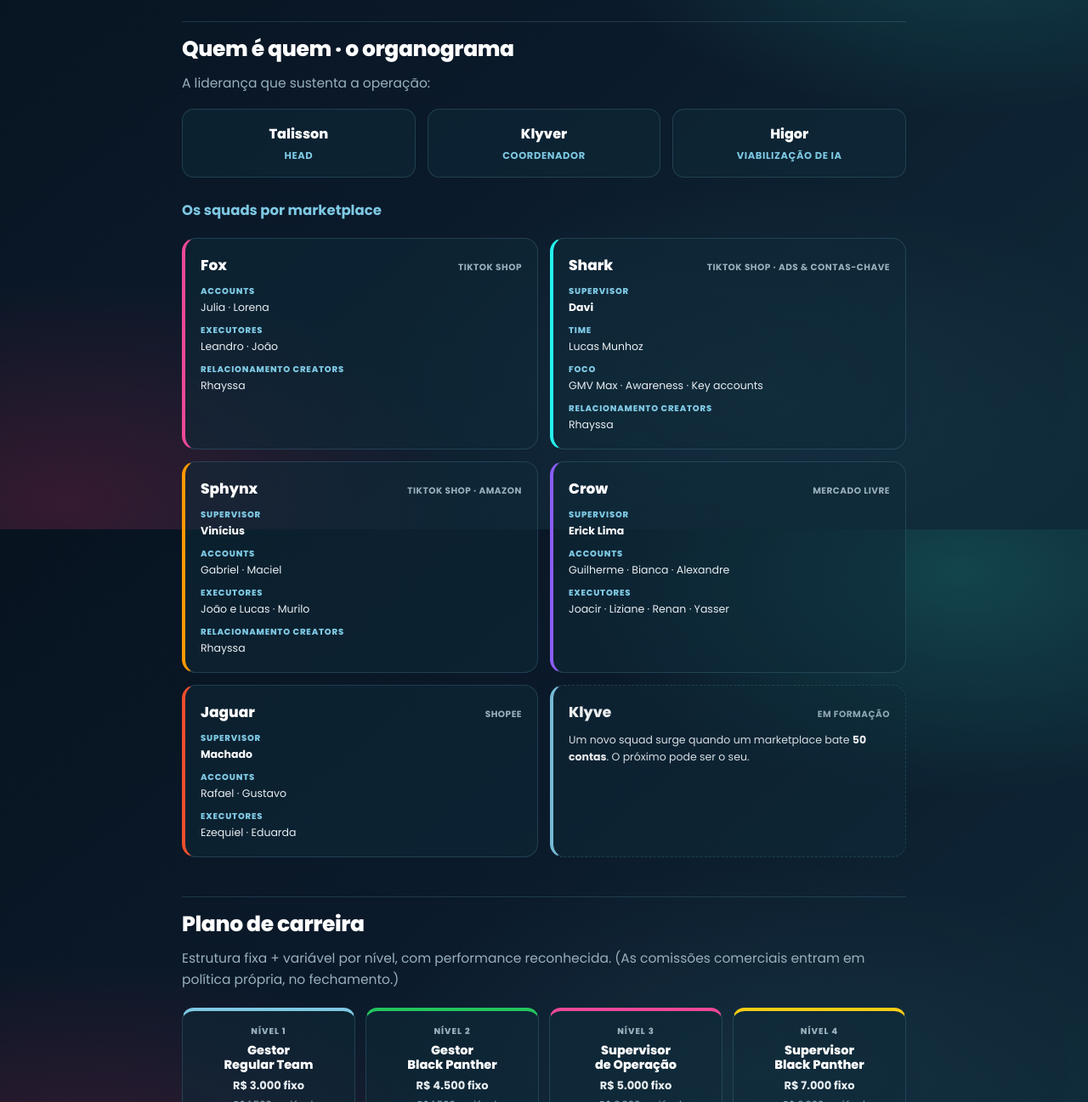
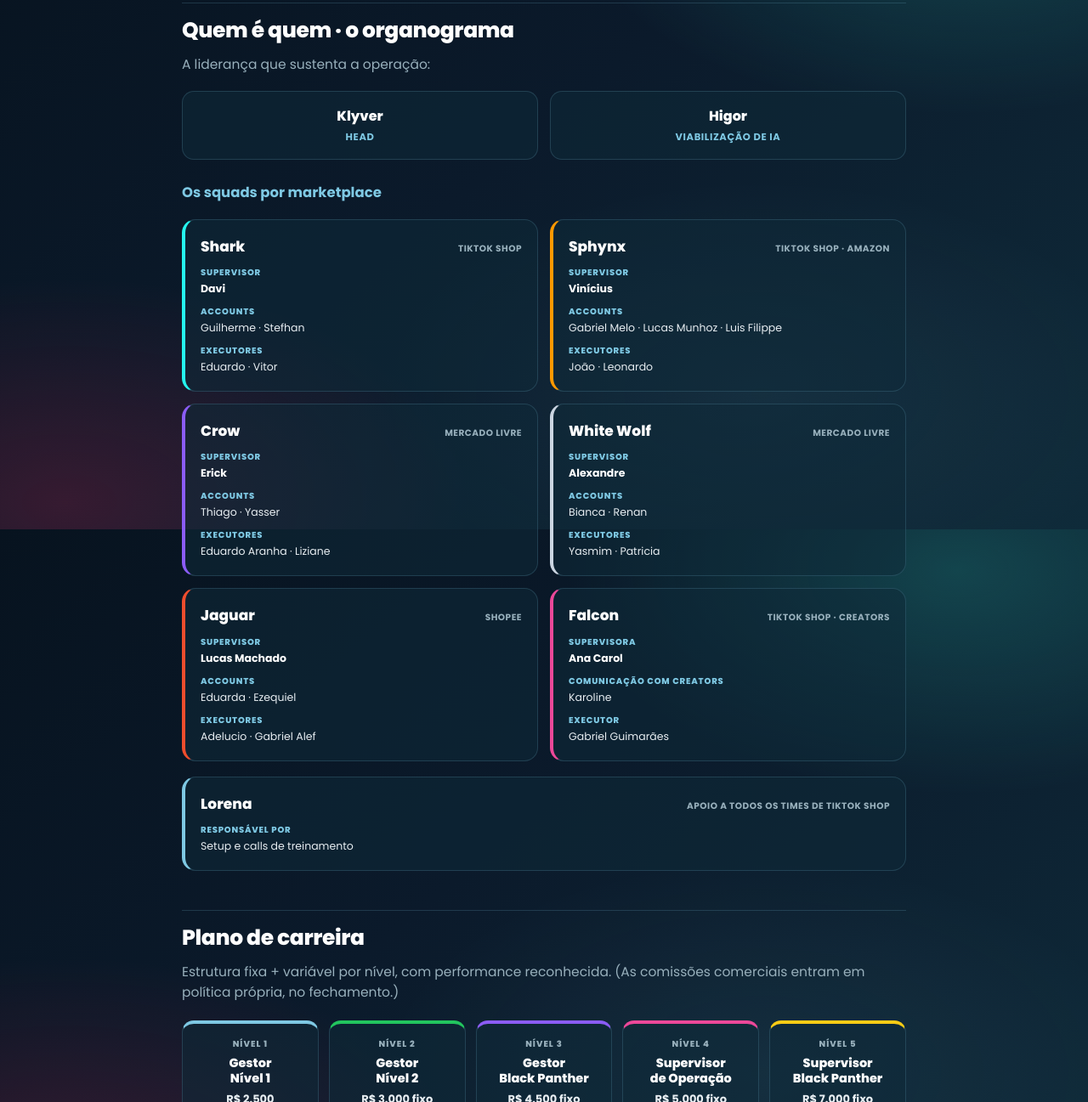
Before and after one commit to berteloni00/TTK-SHOP---VINICIUS-BERTELONI, a plain HTML site: page Boas-Vindas/BEM-VINDO-ELEVATE.html in a window 1280 px wide. Shown: the part 3377-4674 px from the top of the page at 85% size. Drawn offline with Linux system fonts and the light colour scheme.

Commit message:
Atualiza copia do site original

```diff
--- a/Boas-Vindas/BEM-VINDO-ELEVATE.html
+++ b/Boas-Vindas/BEM-VINDO-ELEVATE.html
@@ -121,7 +121,7 @@
   @media (max-width:760px){.roles{grid-template-columns:1fr;}}
 
   /* liderança + squads */
-  .leadgrid{display:grid;grid-template-columns:repeat(3,1fr);gap:14px;margin:18px 0;}
+  .leadgrid{display:grid;grid-template-columns:repeat(2,1fr);gap:14px;margin:18px 0;}
   .leadgrid .l{background:var(--card);border:1px solid var(--cardborder);border-radius:14px;padding:16px 18px;text-align:center;}
   .leadgrid .l .ln{font-weight:800;color:#fff;font-size:16px;}
   .leadgrid .l .lr{font-size:11.5px;font-weight:700;letter-spacing:.6px;text-transform:uppercase;color:var(--accent);margin-top:3px;}
@@ -130,7 +130,8 @@
   .squads{display:grid;grid-template-columns:repeat(2,1fr);gap:14px;margin:18px 0;}
   .squad{background:var(--card);border:1px solid var(--cardborder);border-radius:16px;padding:18px;border-left:4px solid var(--accent);}
   .squad.crow{border-left-color:var(--crow);}
-  .squad.fox{border-left-color:var(--fox);}
+  .squad.falcon{border-left-color:#EC4899;}
+  .squad.white-wolf{border-left-color:#CBD5E1;}
   .squad.jaguar{border-left-color:var(--jaguar);}
   .squad.monkey{border-left-color:var(--monkey);}
   .squad.sphynx{border-left-color:var(--sphynx);}
@@ -145,9 +146,9 @@
   @media (max-width:660px){.squads{grid-template-columns:1fr;}}
 
   /* carreira */
-  .career{display:grid;grid-template-columns:repeat(4,1fr);gap:12px;margin:20px 0;}
+  .career{display:grid;grid-template-columns:repeat(5,minmax(0,1fr));gap:12px;margin:20px 0;}
   .lvl{background:var(--card);border:1px solid var(--cardborder);border-radius:14px;padding:16px 14px;text-align:center;border-top:4px solid var(--accent);}
-  .lvl.n1{border-top-color:#7EC8E3;}.lvl.n2{border-top-color:#22C55E;}.lvl.n3{border-top-color:#EC4899;}.lvl.n4{border-top-color:#FACC15;}
+  .lvl.n1{border-top-color:#7EC8E3;}.lvl.n2{border-top-color:#22C55E;}.lvl.n3{border-top-color:#8B5CF6;}.lvl.n4{border-top-color:#EC4899;}.lvl.n5{border-top-color:#FACC15;}
   .lvl .lk{font-size:10px;font-weight:800;letter-spacing:1px;text-transform:uppercase;color:var(--muted);}
   .lvl .lt{font-weight:800;color:#fff;font-size:14.5px;margin:6px 0;line-height:1.2;}
   .lvl .lf{font-size:13px;color:var(--text);font-weight:700;}
@@ -261,7 +262,7 @@
   <!-- ESTRUTURA -->
   <section id="estrutura">
     <h2>Como o time se organiza</h2>
-    <p class="lead">A operação roda em <strong>squads</strong>. Cada squad é uma célula completa que cuida de até <strong>50 contas</strong> num marketplace. A fórmula é sempre a mesma:</p>
+    <p class="lead">A operação roda em <strong>squads</strong>. Cada squad é uma célula completa que cuida de até <strong>50 contas</strong> num marketplace. A composição varia conforme a operação. A estrutura de referência para gestão de contas é:</p>
     <div class="formula">
       <div class="pc"><div class="n">1 Supervisor</div><div class="s">dono do resultado</div></div>
       <div class="op">+</div>
@@ -271,8 +272,8 @@
       <div class="eq">=</div>
       <div class="pc total"><div class="n">50 contas</div><div class="s">por squad</div></div>
     </div>
-    <div class="chain"><b>Coordenador</b> <span class="ar">→</span> <b>Supervisor</b> <span class="ar">→</span> <b>Account</b> <span class="ar">→</span> <b>Executor</b> &nbsp;·&nbsp; Account e Executor reportam ao Supervisor. No dia a dia, o <b>Account direciona o Executor</b>: traduz a estratégia em instrução operacional.</div>
-    <div class="callout">🌱 <b>O time cresce com a base:</b> um <b>novo squad surge quando um marketplace bate 50 contas</b>. Mais clientes = mais squads = mais oportunidade de carreira pra quem está dentro. <b>Hoje somos 31 pessoas</b> (19 gestores · 6 supervisores · 2 coordenadores · 4 comercial) cuidando de <b>155 contas</b>.</div>
+    <div class="chain"><b>Head</b> <span class="ar">→</span> <b>Supervisor</b> <span class="ar">→</span> <b>Account</b> <span class="ar">→</span> <b>Executor</b> &nbsp;·&nbsp; Account e Executor reportam ao Supervisor. No dia a dia, o <b>Account direciona o Executor</b>: traduz a estratégia em instrução operacional.</div>
+    <div class="callout">🌱 <b>O time cresce com a base:</b> um <b>novo squad surge quando um marketplace bate 50 contas</b>. Mais clientes = mais squads = mais oportunidade de carreira pra quem está dentro.</div>
   </section>
 
   <!-- PAPÉIS -->
@@ -342,48 +343,51 @@
     <h2>Quem é quem · o organograma</h2>
     <p class="lead">A liderança que sustenta a operação:</p>
     <div class="leadgrid">
-      <div class="l"><div class="ln">Talisson</div><div class="lr">Head</div></div>
-      <div class="l"><div class="ln">Klyver</div><div class="lr">Coordenador</div></div>
+      <div class="l"><div class="ln">Klyver</div><div class="lr">Head</div></div>
       <div class="l"><div class="ln">Higor</div><div class="lr">Viabilização de IA</div></div>
     </div>
     <h3>Os squads por marketplace</h3>
     <div class="squads">
-      <div class="squad fox">
-        <div class="sq"><span class="sqn">Fox</span><span class="sqm">TikTok Shop</span></div>
-        <div class="row"><span class="rk">Accounts</span>Julia · Lorena</div>
-        <div class="row"><span class="rk">Executores</span>Leandro · João</div>
-        <div class="row"><span class="rk">Relacionamento Creators</span>Rhayssa</div>
-      </div>
       <div class="squad shark">
-        <div class="sq"><span class="sqn">Shark</span><span class="sqm">TikTok Shop · Ads &amp; Contas-chave</span></div>
+        <div class="sq"><span class="sqn">Shark</span><span class="sqm">TikTok Shop</span></div>
         <div class="row"><span class="rk">Supervisor</span><b>Davi</b></div>
-        <div class="row"><span class="rk">Time</span>Lucas Munhoz</div>
-        <div class="row"><span class="rk">Foco</span>GMV Max · Awareness · Key accounts</div>
-        <div class="row"><span class="rk">Relacionamento Creators</span>Rhayssa</div>
+        <div class="row"><span class="rk">Accounts</span>Guilherme · Stefhan</div>
+        <div class="row"><span class="rk">Executores</span>Eduardo · Vitor</div>
       </div>
       <div class="squad sphynx">
         <div class="sq"><span class="sqn">Sphynx</span><span class="sqm">TikTok Shop · Amazon</span></div>
         <div class="row"><span class="rk">Supervisor</span><b>Vinícius</b></div>
-        <div class="row"><span class="rk">Accounts</span>Gabriel · Maciel</div>
-        <div class="row"><span class="rk">Executores</span>João e Lucas · Murilo</div>
-        <div class="row"><span class="rk">Relacionamento Creators</span>Rhayssa</div>
+        <div class="row"><span class="rk">Accounts</span>Gabriel Melo · Lucas Munhoz · Luis Filippe</div>
+        <div class="row"><span class="rk">Executores</span>João · Leonardo</div>
       </div>
       <div class="squad crow">
         <div class="sq"><span class="sqn">Crow</span><span class="sqm">Mercado Livre</span></div>
-        <div class="row"><span class="rk">Supervisor</span><b>Erick Lima</b></div>
-        <div class="row"><span class="rk">Accounts</span>Guilherme · Bianca · Alexandre</div>
-        <div class="row"><span class="rk">Executores</span>Joacir · Liziane · Renan · Yasser</div>
+        <div class="row"><span class="rk">Supervisor</span><b>Erick</b></div>
+        <div class="row"><span class="rk">Accounts</span>Thiago · Yasser</div>
+        <div class="row"><span class="rk">Executores</span>Eduardo Aranha · Liziane</div>
+      </div>
+      <div class="squad white-wolf">
+        <div class="sq"><span class="sqn">White Wolf</span><span class="sqm">Mercado Livre</span></div>
+        <div class="row"><span class="rk">Supervisor</span><b>Alexandre</b></div>
+        <div class="row"><span class="rk">Accounts</span>Bianca · Renan</div>
+        <div class="row"><span class="rk">Executores</span>Yasmim · Patricia</div>
       </div>
       <div class="squad jaguar">
         <div class="sq"><span class="sqn">Jaguar</span><span class="sqm">Shopee</span></div>
-        <div class="row"><span class="rk">Supervisor</span><b>Machado</b></div>
-        <div class="row"><span class="rk">Accounts</span>Rafael · Gustavo</div>
-        <div class="row"><span class="rk">Executores</span>Ezequiel · Eduarda</div>
+        <div class="row"><span class="rk">Supervisor</span><b>Lucas Machado</b></div>
+        <div class="row"><span class="rk">Accounts</span>Eduarda · Ezequiel</div>
+        <div class="row"><span class="rk">Executores</span>Adelucio · Gabriel Alef</div>
       </div>
-      <div class="squad forming">
-        <div class="sq"><span class="sqn">Klyve</span><span class="sqm">Em formação</span></div>
-        <div class="row">Um novo squad surge quando um marketplace bate <b>50 contas</b>. O próximo pode ser o seu.</div>
+      <div class="squad falcon">
+        <div class="sq"><span class="sqn">Falcon</span><span class="sqm">TikTok Shop · Creators</span></div>
+        <div class="row"><span class="rk">Supervisora</span><b>Ana Carol</b></div>
+        <div class="row"><span class="rk">Comunicação com creators</span>Karoline</div>
+        <div class="row"><span class="rk">Executor</span>Gabriel Guimarães</div>
       </div>
+    </div>
+    <div class="squad">
+      <div class="sq"><span class="sqn">Lorena</span><span class="sqm">Apoio a todos os times de TikTok Shop</span></div>
+      <div class="row"><span class="rk">Responsável por</span>Setup e calls de treinamento</div>
     </div>
   </section>
 
@@ -392,10 +396,11 @@
     <h2>Plano de carreira</h2>
     <p class="lead">Estrutura fixa + variável por nível, com performance reconhecida. (As comissões comerciais entram em política própria, no fechamento.)</p>
     <div class="career">
-      <div class="lvl n1"><div class="lk">Nível 1</div><div class="lt">Gestor<br>Regular Team</div><div class="lf">R$ 3.000 fixo</div><div class="lv">+ R$ 1.500 variável</div><div class="lmax">Máx R$ 4.500</div></div>
-      <div class="lvl n2"><div class="lk">Nível 2</div><div class="lt">Gestor<br>Black Panther</div><div class="lf">R$ 4.500 fixo</div><div class="lv">+ R$ 1.500 variável</div><div class="lmax">Máx R$ 6.000</div></div>
-      <div class="lvl n3"><div class="lk">Nível 3</div><div class="lt">Supervisor<br>de Operação</div><div class="lf">R$ 5.000 fixo</div><div class="lv">+ R$ 2.000 variável</div><div class="lmax">Máx R$ 7.000</div></div>
-      <div class="lvl n4"><div class="lk">Nível 4</div><div class="lt">Supervisor<br>Black Panther</div><div class="lf">R$ 7.000 fixo</div><div class="lv">+ R$ 2.000 variável</div><div class="lmax">Máx R$ 9.000</div></div>
+      <div class="lvl n1"><div class="lk">Nível 1</div><div class="lt">Gestor<br>Nível 1</div><div class="lf">R$ 2.500</div><div class="lv">Primeiro passo do novo gestor</div><div class="lmax">Entrada na empresa</div></div>
+      <div class="lvl n2"><div class="lk">Nível 2</div><div class="lt">Gestor<br>Nível 2</div><div class="lf">R$ 3.000 fixo</div><div class="lv">+ R$ 1.500 variável</div><div class="lmax">Máx R$ 4.500</div></div>
+      <div class="lvl n3"><div class="lk">Nível 3</div><div class="lt">Gestor<br>Black Panther</div><div class="lf">R$ 4.500 fixo</div><div class="lv">+ R$ 1.500 variável</div><div class="lmax">Máx R$ 6.000</div></div>
+      <div class="lvl n4"><div class="lk">Nível 4</div><div class="lt">Supervisor<br>de Operação</div><div class="lf">R$ 5.000 fixo</div><div class="lv">+ R$ 2.000 variável</div><div class="lmax">Máx R$ 7.000</div></div>
+      <div class="lvl n5"><div class="lk">Nível 5</div><div class="lt">Supervisor<br>Black Panther</div><div class="lf">R$ 7.000 fixo</div><div class="lv">+ R$ 2.000 variável</div><div class="lmax">Máx R$ 9.000</div></div>
     </div>
     <div class="callout">📈 <b>O variável segue o squad:</b> sua parte do variável está ligada ao resultado do time (churn do squad) e à sua execução, então crescer junto compensa individualmente.</div>
   </section>
```
